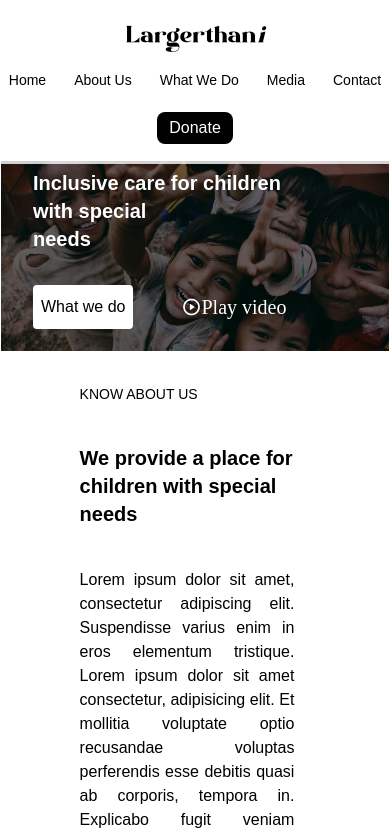
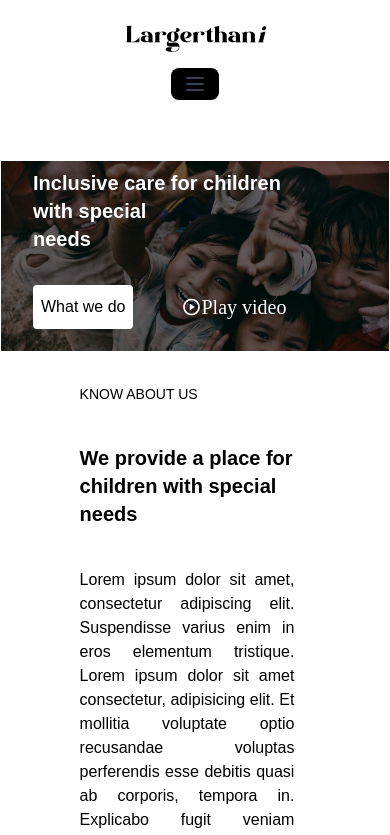
Before and after one commit to kartik11m/NGO, a React (Vite) app: page / in a window 390 px wide. Shown: the top 835 px of the page. Built offline with nearby package versions, Linux system fonts and the light colour scheme; a web font is replaced by a local one.

Commit message:
Implemented mobile responsiveness for devices under the md breakpoint.

```diff
--- a/src/components/Navbar.jsx
+++ b/src/components/Navbar.jsx
@@ -1,10 +1,11 @@
-import React from 'react'
+import React , {useState} from 'react'
 import {navLinks} from '../../constants/index'
 import gsap from 'gsap';
 import { useGSAP } from '@gsap/react';
 import { Link } from 'react-router';
 
 const Navbar = () => {
+    const [isOpen, setIsOpen] = useState(false);
       useGSAP(() =>{
         const navTween = gsap.timeline({
             scrollTrigger:{
@@ -30,16 +31,48 @@ const Navbar = () => {
                 <p>Largerthan<span className='italic'>i</span></p>
             </Link>
 
-            <ul>
+            <button
+                onClick={() => setIsOpen(!isOpen)}
+                className="md:hidden text-gray-700 focus:outline-none"
+                aria-label="Toggle Menu"
+                >
+                <svg className="w-6 h-6" fill="none" stroke="currentColor" viewBox="0 0 24 24">
+                    {isOpen ? (
+                    <path strokeLinecap="round" strokeLinejoin="round" strokeWidth={2} d="M6 18L18 6M6 6l12 12" />
+                    ) : (
+                    <path strokeLinecap="round" strokeLinejoin="round" strokeWidth={2} d="M4 6h16M4 12h16M4 18h16" />
+                    )}
+                </svg>
+            </button>
+
+            {/* Desktop Menu */}
+            <ul className='hidden md:flex max-sm:flex-col'>
                 {navLinks.map((link) => (
                     <li key={link.id}>
                         <Link to={`${link.id}`}>{link.title}</Link>
                     </li>
                 ))}
+                <li><button >Donate</button></li>
             </ul>
+        </div>
+        {/* Mobile Menu */}
+      {isOpen && (
+        <div className="md:hidden px-4 pb-4">
+          <ul className="flex flex-col gap-4 text-gray-700 font-medium">
+            {navLinks.map((link) => (
+              <li key={link.id}>
+                <Link to={link.id} className="block hover:text-blue-600 transition">{link.title}</Link>
+              </li>
+            ))}
+            <li>
+              <button className="bg-black text-white px-4 py-2 rounded hover:bg-white hover:text-black hover:border-2 transition w-full">
+                Donate
+              </button>
+            </li>
+          </ul>
+        </div>
+      )}
 
-            <button>Donate</button>
-        </div>
     </nav>
   )
 }
```
